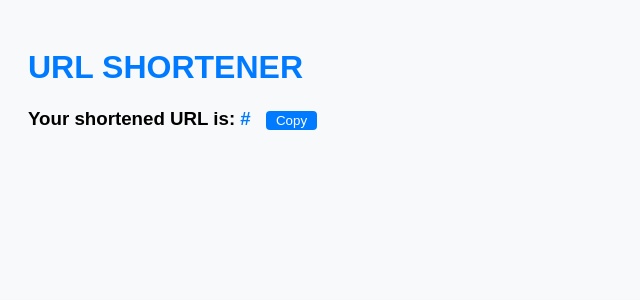
After one commit to birdfromhell/LinkShortener-Flask, a Flask app: template templates/result.html in a window 1280 px wide. The commit adds this page. Shown: the top 300 px of the page, without its empty margins (0-640 px from the left). Run offline with Flask 3, Linux system fonts and the light colour scheme; the template is opened without the code that fills it: most values are stand-ins (such as "Sample title", 1, 10 or a date in 2020).

Commit message:
"Implement result page for shortened URL
Added a new template for displaying the shortened URL, called result.html. Modified app.py to render the new template with the generated short URL. This new page enhances the user experience by providing a dedicated page to copy the shortened URL. Also tweaked the design of the main and result page for a cohesive look. The import statement's have been moved inside the function in app.py for optimized import handling."

```diff
--- a/app.py
+++ b/app.py
@@ -29,7 +29,8 @@ def index():
                 short_url = generate_short_url()
 
             shortened_url[short_url] = long_url
-        return f"Shortened URL: {request.url_root}{short_url}"
+        full_short_url = f"{request.url_root}{short_url}"
+        return render_template("result.html", short_url=full_short_url)
     return render_template("index.html")
 
 
--- /dev/null
+++ b/templates/result.html
@@ -0,0 +1,58 @@
+<!DOCTYPE html>
+<html lang="en">
+<head>
+    <meta charset="UTF-8">
+    <title>Shortened URL Result</title>
+    <style>
+        body {
+            font-family: Arial, sans-serif;
+            background-color: #f8f9fa;
+            padding: 20px;
+        }
+        h1 {
+            color: #007bff;
+        }
+        h3 {
+            margin-top: 20px;
+        }
+        a {
+            color: #007bff;
+            text-decoration: none;
+        }
+        a:hover {
+            text-decoration: underline;
+        }
+        button {
+            display: inline-block;
+            margin-left: 10px;
+            padding: 2px 10px;
+            color: #fff;
+            background-color: #007bff;
+            border: none;
+            border-radius: .25rem;
+            cursor: pointer;
+        }
+        button:hover {
+            background-color: #0056b3;
+        }
+    </style>
+</head>
+<body>
+<h1>URL SHORTENER</h1>
+<h3>
+    Your shortened URL is:
+    <a id="short_url" href="{{ short_url }}">{{ short_url }}</a>
+    <button onclick="copy_url()">Copy</button>
+</h3>
+
+<script>
+    function copy_url() {
+        var copyText = document.getElementById("short_url").href;
+
+        navigator.clipboard.writeText(copyText)
+            .then(() => alert('Short URL copied to clipboard'))
+            .catch(err => console.error('Could not copy text: ', err));
+    }
+</script>
+</body>
+</html>
```
Also changed, not shown: templates/index.html (+37 -3 lines).
